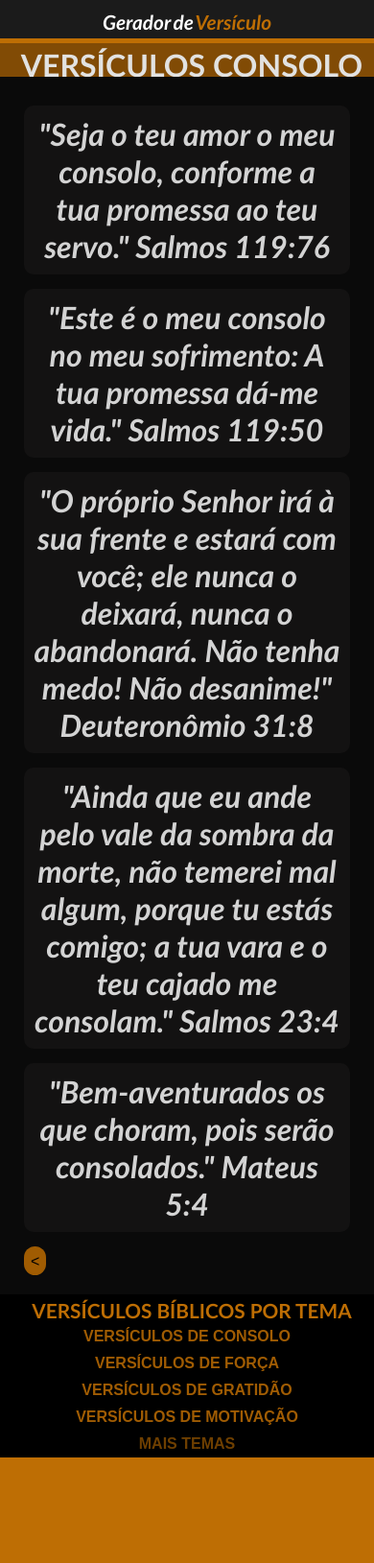
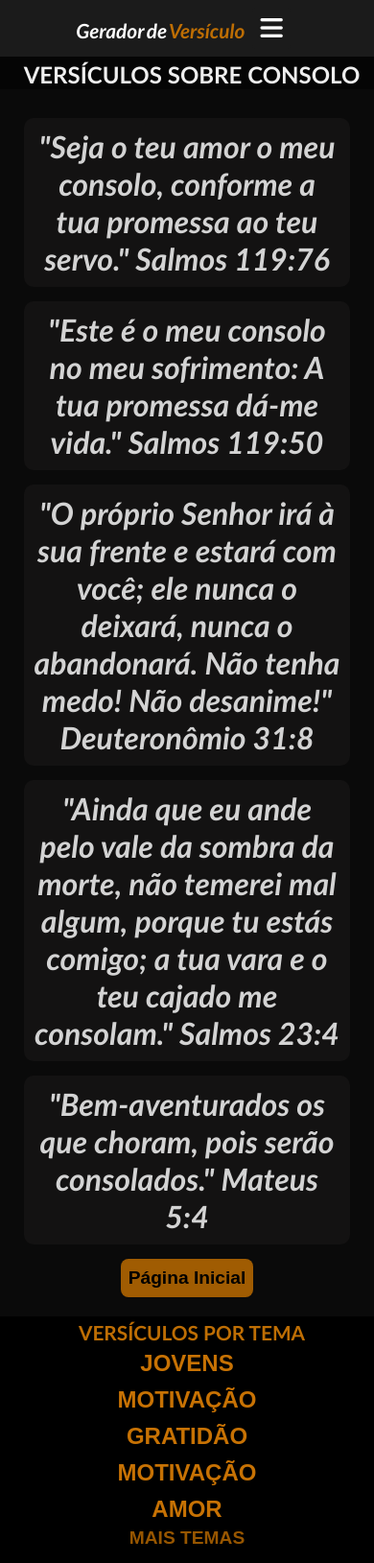
Before and after one commit to josjunior/geradordeversiculo, a plain HTML site: page versiculos-consolo.html in a window 390 px wide. Shown: the whole page at 96% size. Before the commit the page ends 1519 px from the top, so only its background shows below. Drawn offline with Linux system fonts and the light colour scheme.

Commit message:
Adiciona o menu hámbuger ao layout do site

```diff
--- a/css/style.css
+++ b/css/style.css
@@ -1,22 +1,28 @@
 * {
     margin:0;
     padding:0;
+    outline: 0;
     box-sizing:border-box;
 }
 html {
     font-size:16px;
 }
-body {background-color:rgb(190, 110, 4); color:rgb(255, 255, 255);}
+body {
+    background-color:rgb(190, 110, 4);
+    color:rgb(255, 255, 255);
+    padding-top:10px;
+}
 .header {
     width:100%;
-    height:40px;
-    padding-top:10px;
-    margin:auto;
     background-color:rgb(27, 27, 27);
     position:fixed;
     top:0;
     left:0;
     z-index:1;
+    display:flex;
+    flex-direction:row;
+    justify-content: center;
+    align-items: center;
 }
 .header h1 {
     font-size:1.30rem;
@@ -24,6 +30,7 @@ body {background-color:rgb(190, 110, 4); color:rgb(255, 255, 255);}
     text-align:center;
     font-family:'Gill Sans', 'Gill Sans MT', Calibri, 'Trebuchet MS', sans-serif;
     word-spacing:-2px;
+    padding-top:5px;
 }
 .header h1 a:link {
     text-decoration: none;
@@ -35,6 +42,57 @@ body {background-color:rgb(190, 110, 4); color:rgb(255, 255, 255);}
 .header h1 span {
     color:rgb(190, 110, 4);
 }
+.header .nav-button {
+    border-style:none;
+    border-radius:4px;
+    padding:8px;
+    margin:8px;
+    background-color:rgb(27, 27, 27);
+    cursor:pointer;
+}
+.nav-button i {
+    color:white;
+}
+.overlay {
+    height:100%;
+    background-color:rgba(0, 0, 0, 0.952);
+    z-index:9;
+    width:0;
+    position:fixed;
+    left:0;
+    top:0;
+    overflow-x: hidden;
+    transition: all 0.5s;
+}
+.overlay-content {
+    position:relative;
+    top:10%;
+    width:100%;
+    text-align: center;
+    margin-top: 30px;
+}
+.overlay a {
+    padding:0px;
+    margin-bottom:10px;
+    text-decoration: none;
+    color: white;
+    display:block;
+    font-size: 1.80rem;
+    font-weight: bold;
+    font-family:'Gill Sans', 'Gill Sans MT', Calibri, 'Trebuchet MS', sans-serif;
+    text-transform: uppercase;
+    transition: 0.3s;
+}
+.overlay a:hover, .overlay a:focus {
+    color:rgb(236, 136, 4);
+}
+.overlay .close-bt {
+    position:absolute;
+    top:25px;
+    right:45px;
+    font-size: 2.80rem;
+}
+
 .main {
     z-index:0;
     max-width:990px;
@@ -46,10 +104,10 @@ body {background-color:rgb(190, 110, 4); color:rgb(255, 255, 255);}
     justify-content: flex-start;
     align-items:center;
     border-radius:15px;
+    margin-top:10px;
 }
 .sec-one {
-    max-width:100%;
-    width:1155px;
+    width:100%;
     height:auto;
     display:flex;
     flex-direction:column;
@@ -69,8 +127,8 @@ body {background-color:rgb(190, 110, 4); color:rgb(255, 255, 255);}
 .main .descr-one {
     margin-top:45px;
     width: 100%;
-    height:35px;
-    padding-top:3px;
+    height:40px;
+    padding: 5px;
     background-color:rgb(129, 75, 5);
 }
 .main .descr-one h2 {
@@ -304,9 +362,23 @@ body {background-color:rgb(190, 110, 4); color:rgb(255, 255, 255);}
 .footer p a:active {
     color:rgb(0, 0, 0);
 }
+.descr-four {
+    margin-top:38px;
+    width: 100%;
+    height:35px;
+    padding:5px;
+    background-color:rgb(5, 5, 5);
+}
+.descr-four h2 {
+    font-family: 'Gill Sans', 'Gill Sans MT', Calibri, 'Trebuchet MS', sans-serif;
+    font-size:1.50rem;
+    text-transform: uppercase;
+    padding-left:10px;
+    color:rgb(238, 238, 238);
+    text-align:center;
+}
 .sec-four {
     max-width:100%;
-    width:1155px;
     height:auto;
     display:flex;
     flex-direction:column;
@@ -333,7 +405,7 @@ body {background-color:rgb(190, 110, 4); color:rgb(255, 255, 255);}
     display: flex;
     flex-direction: row;
     flex-wrap: wrap;
-    justify-content: flex-start;
+    justify-content: center;
     max-width:990px;
     width:100%;
 }
@@ -341,11 +413,17 @@ body {background-color:rgb(190, 110, 4); color:rgb(255, 255, 255);}
     background-color: rgb(160, 92, 2);
     border-style: none;
     outline-style:none;
-    border-radius:50px;
-    height:30px;
-    font-size:1em;
-    padding:7px;
-    text-align:left;
+    border-radius:8px;
+    height:40px;
+    font-size:1.20rem;
+    padding:8px;
+    cursor: pointer;
+    font-weight: bold;
+    color:rgb(0, 0, 0);
+}
+.bt-back:hover {
+    background-color: rgb(207, 121, 8);
+
 }
 
 @media screen and (max-width:700px) {
@@ -366,7 +444,7 @@ body {background-color:rgb(190, 110, 4); color:rgb(255, 255, 255);}
         padding-top:10px;
     }
 }
-@media screen and (max-width:600px) {
+@media screen and (max-width:750px) {
     .sec-three {
         width:100%;
         max-width: 100%;
@@ -383,26 +461,38 @@ body {background-color:rgb(190, 110, 4); color:rgb(255, 255, 255);}
         background-color:rgb(0, 0, 0);
     }
     .theme-mobile a:link {
-        font-size:1rem;
+        font-size:1.50rem;
         font-family: Arial, Helvetica, sans-serif;
         text-transform: uppercase;
         font-weight:bold;
         text-decoration: none;
-        color:rgb(160, 92, 3);
+        color:rgb(199, 114, 4);
         padding:5px;
         text-align:center;
     }
     .theme-mobile a:visited {
-        color:rgb(160, 92, 3);
+        color:rgb(199, 114, 4);
     }
     .theme-mobile a:hover {
-        color:rgb(180, 105, 6);
+        color:rgb(233, 132, 0);
     }
     .theme-mobile a:active {
-        color:rgb(160, 92, 3);
+        color:rgb(199, 114, 4);
     }
-    #all-themes {
-        color:rgb(110, 63, 0);
+    .nav-bt-two {
+        background-color:rgb(0, 0, 0);
+        color:rgb(151, 86, 0);
+        font-family: Arial, Helvetica, sans-serif;
+        font-size:1.20rem;
+        font-weight:bold;
+        text-transform: uppercase;
+        border-style:none;
+        outline-style:none;
+        cursor: pointer;
+        padding-bottom:15px;
+    }
+    .nav-bt-two:hover, .nav-bt-two:focus {
+        color:rgb(236, 136, 4);
     }
     .footer {
         display:none;
--- a/js/script.js
+++ b/js/script.js
@@ -67,3 +67,11 @@ let frases = [
   function mostrar() {
     document.getElementById("paragraphs").style.display = "block";
   }
+
+  function openNav() {
+    document.getElementById("myNav").style.width = '100%';
+  }
+
+  function closeNav() {
+    document.getElementById("myNav").style.width = '0%';
+  }
--- a/versiculos-consolo.html
+++ b/versiculos-consolo.html
@@ -9,16 +9,38 @@
         <meta name="viewport" content="width=device-width, initial-scale=1.0">
         <meta name="google-site-verification" content="gwUO7V6P82JIRSbFbJU-N61bVpjyONTZL52lAy7iK5Y" />
         <meta name="lomadee-verification" content="22987539" />
+        <link rel="stylesheet" href="https://cdnjs.cloudflare.com/ajax/libs/font-awesome/6.0.0-beta3/css/all.min.css">
         <link rel="stylesheet" href="css/style.css">
         <link rel="icon" type="image/x-icon" href="images/ic.png">
     </head>
     <body>
         <header class="header">
             <h1><a href="index.html" target="_Self" title="Gerador de Versículos">Gerador de <span>Versículo</span></a></h1>
+            <div id="myNav" class="overlay">
+                <a href="javascript:void(0)" class="close-bt" onclick="closeNav()">&times;</a>
+                <div class="overlay-content">
+                    <a href="versiculosmotivacao.html" target="_Self" title="Versículos de Motivação">Motivação</a>
+                    <a href="versiculosgratidao.html" target="_Self" title="Versículos de Gratidão">Gratidão</a>
+                    <a href="versiculos-consolo.html" target="_Self" title="Versículos de consolo">Consolo</a>
+                    <a href="#" target="_Self" title="">Amor</a>
+                    <a href="versiculos-forca.html" target="_Self" title="Versículos de Força">Força</a>
+                    <a href="#" target="_Self" title="Versículos de Esperança">Esperança</a>
+                    <a href="#" target="_Self" title="">Alegria</a>
+                    <a href="#" target="_Self" title="">Jovens</a>
+                    <a href="#" target="_Self" title="">Casamento</a>
+                    <a href="#" target="_Self" title="">Fé</a>
+                    <a href="#" target="_Self" title="">Milagre</a>
+                    <a href="#" target="_Self" title="">Crianças</a>
+
+                </div>
+            </div>
+            <button class="nav-button" onclick="openNav()">
+                <i class="fa-solid fa-bars fa-2x"></i>
+            </button>
         </header>
 
         <main class="main">
-            <div class="descr-one"><h2>versículos consolo</h2></div>
+            <div class="descr-four"><h2>Versículos sobre Consolo</h2></div>
             <section class="sec-four">
                 <p>
                     "Seja o teu amor o meu consolo, conforme a tua promessa ao teu servo." Salmos 119:76</p>
@@ -35,11 +57,11 @@
                     "Bem-aventurados os que choram, pois serão consolados." Mateus 5:4
                 </p>
                 <div class="bt">
-                    <button type="button" class ="bt-back" onclick="window.history.go(-1)">&#60;</button>
+                    <button type="button" class ="bt-back" onclick="window.history.go(-1)">Página Inicial</button>
                 </div>
             </section>
         </main>
-        <div class="descr-three"><h2>Versículos Bíblicos por tema</h2></div>
+        <div class="descr-three"><h2>Versículos por tema</h2></div>
         <section class="sec-three">
             <nav class="theme">
                 <a href="versiculos-consolo.html" target="_Self" title="Versículos de consolo">Versículos de consolo</a>
@@ -55,15 +77,19 @@
                 <a href="#" target="_Self" title="">Vercículos para Idosos</a>
             </nav>
             <nav class="theme-mobile">
-                <a href="versiculos-consolo.html" target="_Self" title="Versículos de consolo">Versículos de consolo</a>
-                <a href="versiculos-forca.html" target="_Self" title="Versículos de Força">Versículos de Força</a>
-                <a href="versiculosgratidao.html" target="_Self" title="Versículos de Gratidão">Versículos de Gratidão</a>
-                <a href="versiculosmotivacao.html" target="_Self" title="Versículos de Motivação">Versículos de Motivação</a>
-                <a href="#" target="_Self" title="Mais temas"><span id="all-themes">Mais temas</span></a>
+                <a href="versiculos-consolo.html" target="_Self" title="Versículos de consolo">Jovens</a>
+                <a href="versiculosmotivacao.html" target="_Self" title="Versículos de Motivação">Motivação</a>
+                <a href="versiculosgratidao.html" target="_Self" title="Versículos de Gratidão">Gratidão</a>
+                <a href="versiculosmotivacao.html" target="_Self" title="Versículos de Motivação">Motivação</a>
+                <a href="versiculosmotivacao.html" target="_Self" title="Versículos de Motivação">Amor</a>
+                <button class="nav-bt-two" onclick="openNav()">
+                    Mais Temas
+                </button>
             </nav>
         </section>
         <footer class="footer">
             <p>&#169; Copyright 2022 // <a href="index.html" target="_Self" title="Gerador de Versículo Bíblico">Gerador de Versículo Bíblico</a> // <a rel="author" href="mailto:sudojrr@gmail.com?subject=Contato%20Gerador%20De%20Versiculos" target="_Self" title="Contato">Entre em Contato</a></p>
         </footer>
+        <script src="js/script.js"></script>
     </body>
 </html>
```
Also changed, not shown: index.html (+31 -6 lines).
